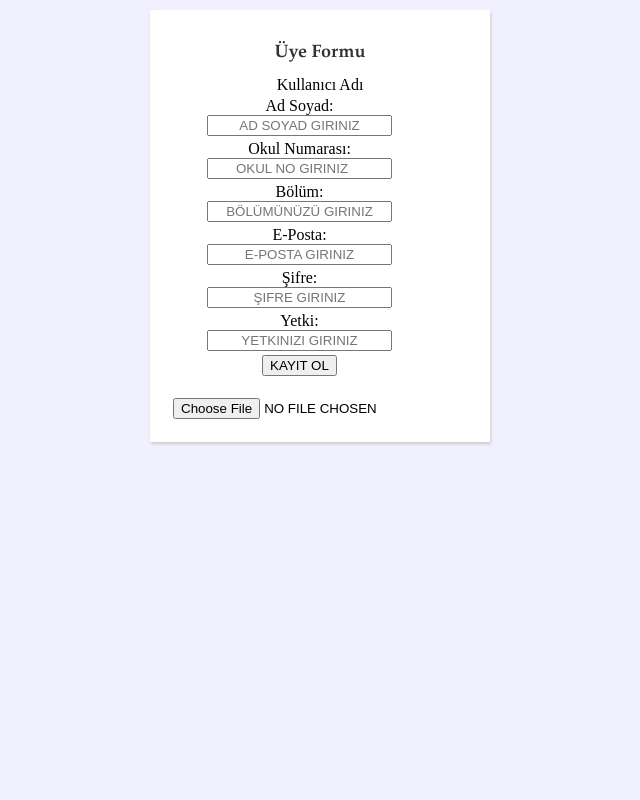
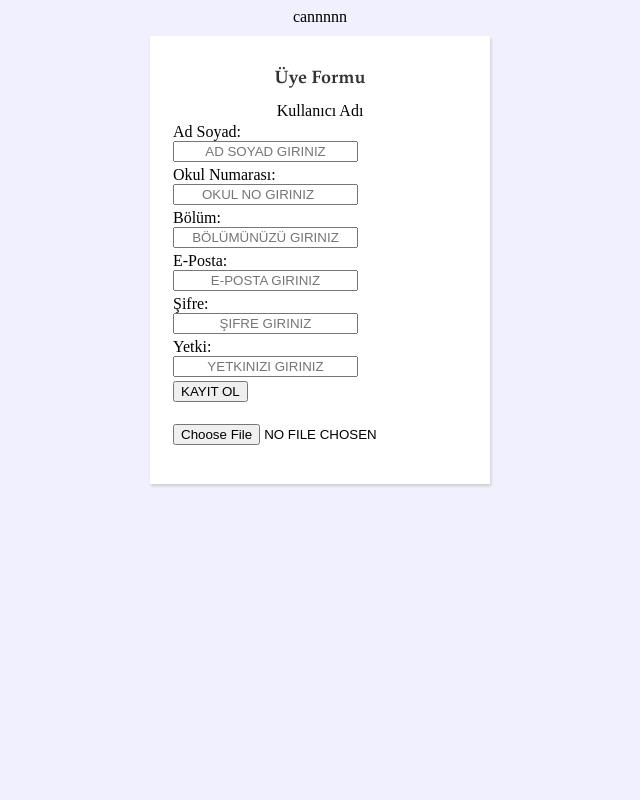
Before and after one commit to FrknAkyz/Eczane_Yazilimi, a PHP site: the page made by Topluluk1/adminüye.php in a window 1280 px wide. Shown: the whole page, without its empty margins (320-960 px from the left). Run offline with PHP 8.4, Linux system fonts and the light colour scheme.

Commit message:
Update adminüye.php

```diff
--- a/Topluluk1/adminüye.php
+++ b/Topluluk1/adminüye.php
@@ -1,4 +1,4 @@
-<!doctype html>
+cannnnn﻿<!doctype html>
 <html>
 <head>
 <meta charset="utf-8">
```
